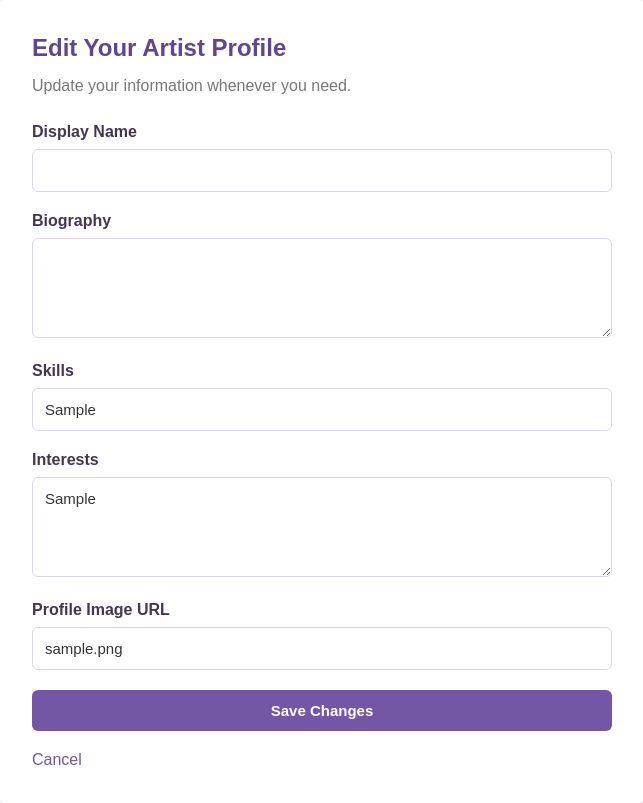
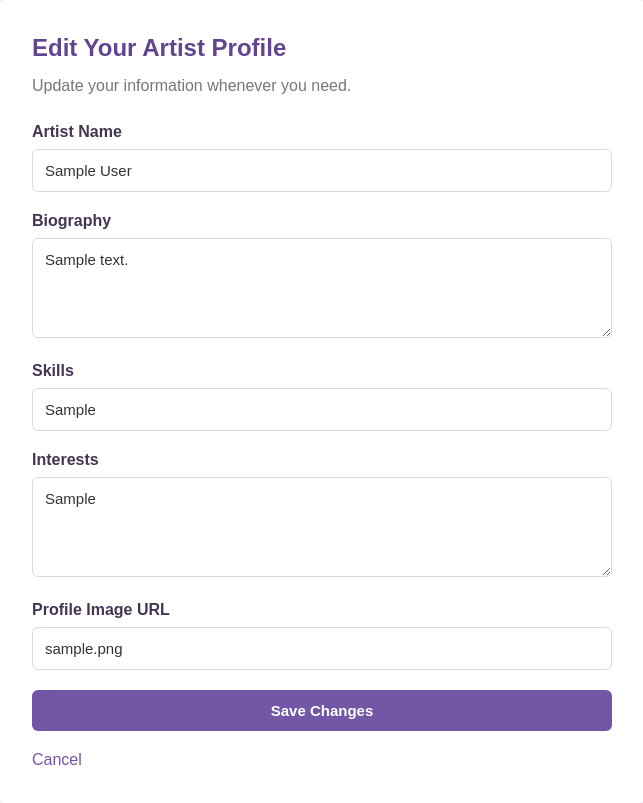
Before and after one commit to D-4costa/ArtistCornerHub, a Flask app: page /profile/edit-page in a window 1280 px wide. Shown: the part 157-960 px from the top of the page, without its empty margins (318-961 px from the left). Run offline with Flask 3, Linux system fonts and the light colour scheme; the visitor is signed in with stand-in values (Sample User, id 1); tables that the repository leaves empty hold one stand-in row (values such as "Sample post").

Commit message:
Update profile form for artist information

```diff
--- a/templates/edit_profile.html
+++ b/templates/edit_profile.html
@@ -11,26 +11,26 @@
         Update your information whenever you need.
     </p>
 
-    <form method="POST" action="{{ url_for('edit_profile') }}">
+    <form method="POST" action="{{ url_for('edit_artist_profile') }}">
 
         <div class="form-group">
-            <label for="display_name">Display Name</label>
+            <label for="full_name">Artist Name</label>
             <input
                 type="text"
-                id="display_name"
-                name="display_name"
-                value="{{ profile.display_name or '' }}"
+                id="full_name"
+                name="full_name"
+                value="{{ profile.full_name or '' }}"
                 required
             >
         </div>
 
         <div class="form-group">
-            <label for="bio">Biography</label>
+            <label for="biography">Biography</label>
             <textarea
-                id="bio"
-                name="bio"
+                id="biography"
+                name="biography"
                 rows="4"
-            >{{ profile.bio or '' }}</textarea>
+            >{{ profile.biography or '' }}</textarea>
         </div>
 
         <div class="form-group">
@@ -68,7 +68,7 @@
 
     </form>
 
-    <a href="{{ url_for('view_profile') }}" class="back-link">
+    <a href="{{ url_for('artist_profile_page') }}" class="back-link">
         Cancel
     </a>
 
```
